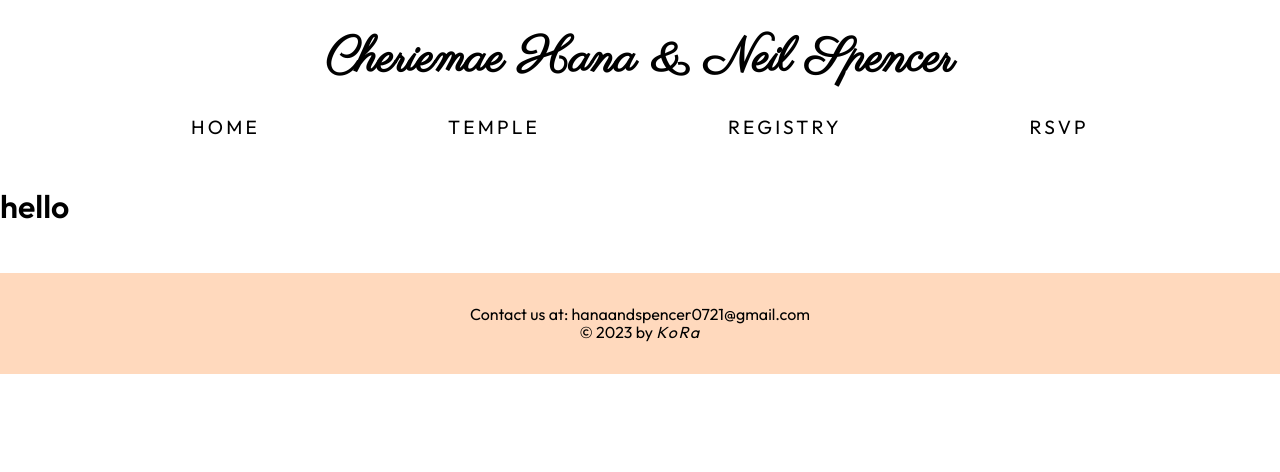
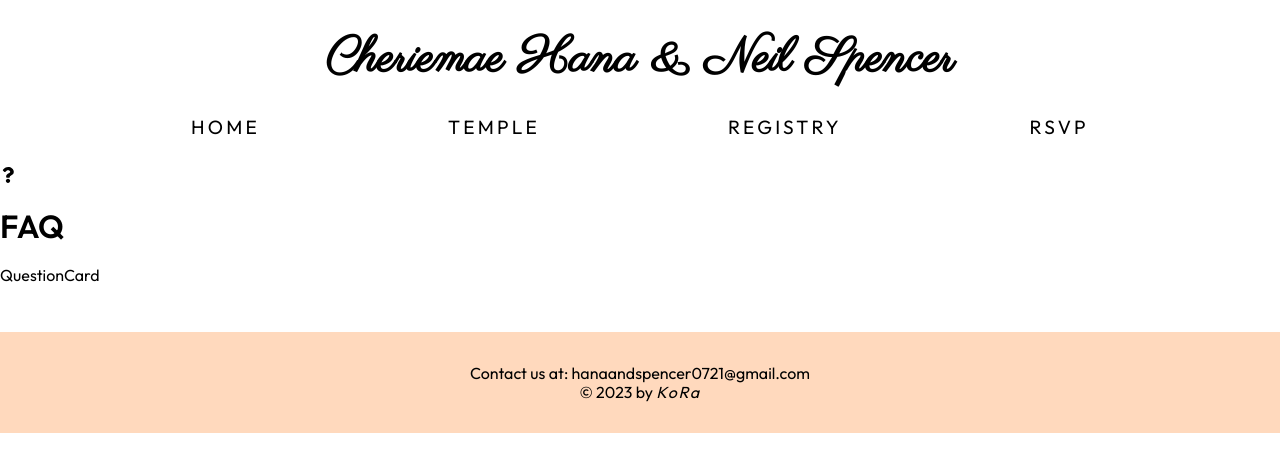
Before and after one commit to spencer-rafada/wedding-website, a React (Vite) app: page /FAQ in a window 1280 px wide. Shown: the top 472 px of the page. Built offline with nearby package versions, Linux system fonts and the light colour scheme.

Commit message:
added question card for a different feature

```diff
--- a/src/routes/FAQs/FAQ.jsx
+++ b/src/routes/FAQs/FAQ.jsx
@@ -1,9 +1,19 @@
 import React from 'react';
+import { FaQuestion } from 'react-icons/fa';
+import QuestionCard from './components/QuestionCard'
 
 export default function FAQ() {
   return (
-    <div className="">
-      <h1>hello</h1>
+    <div className="faqContainer">
+      <div className="faqHeader">
+        <FaQuestion />
+        <h1>FAQ</h1>
+      </div>
+      {/* FAQs from our side */}
+      {/* Map QuestionCard */}
+      <QuestionCard />
+      {/* Questions from others */}
+      {/* Map APPROVED QuestionCard */}
     </div>
   );
 }
--- /dev/null
+++ b/src/routes/FAQs/components/QuestionCard.jsx
@@ -0,0 +1,7 @@
+import React from 'react'
+
+export default function QuestionCard() {
+  return (
+    <div>QuestionCard</div>
+  )
+}
```
